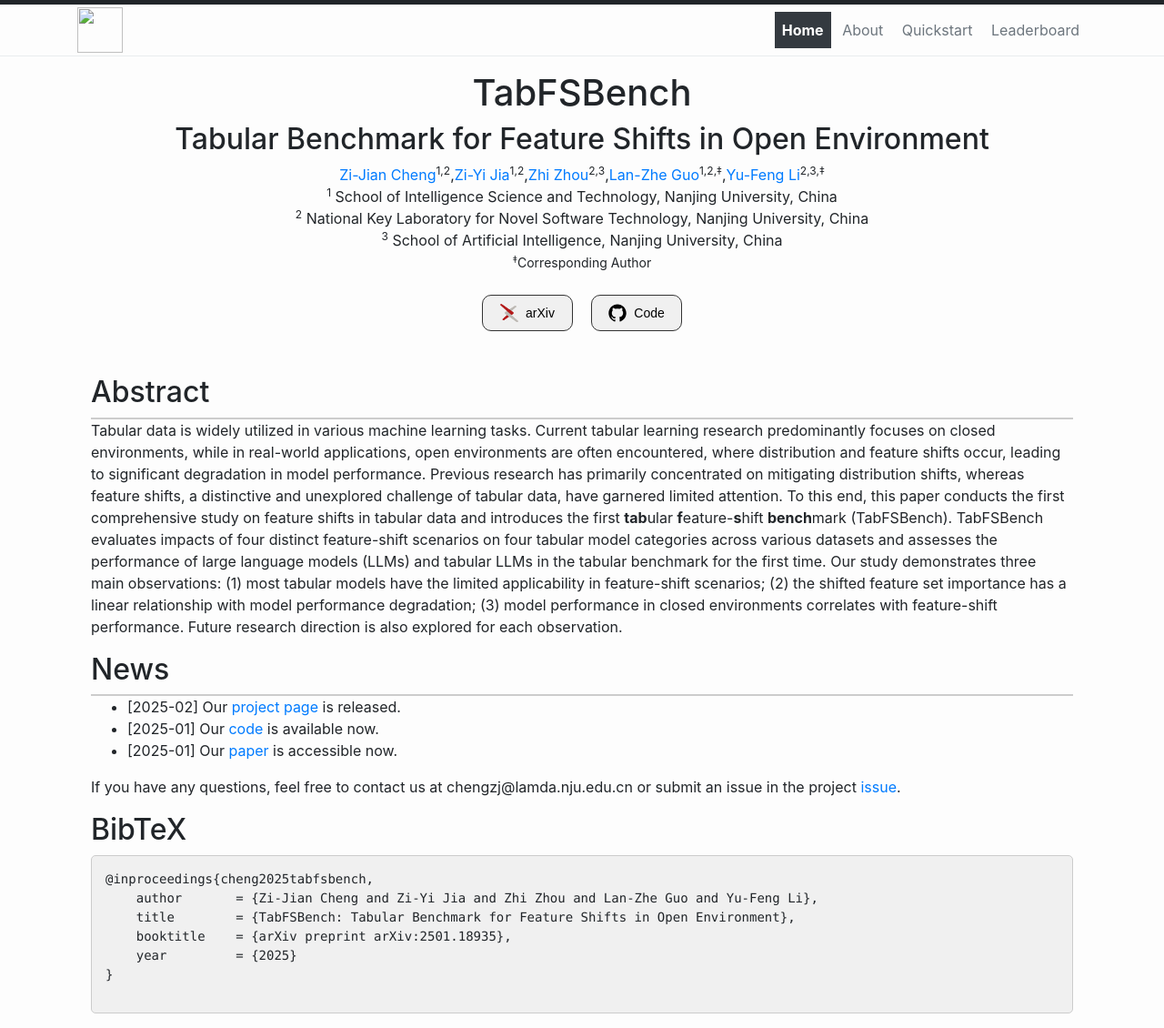
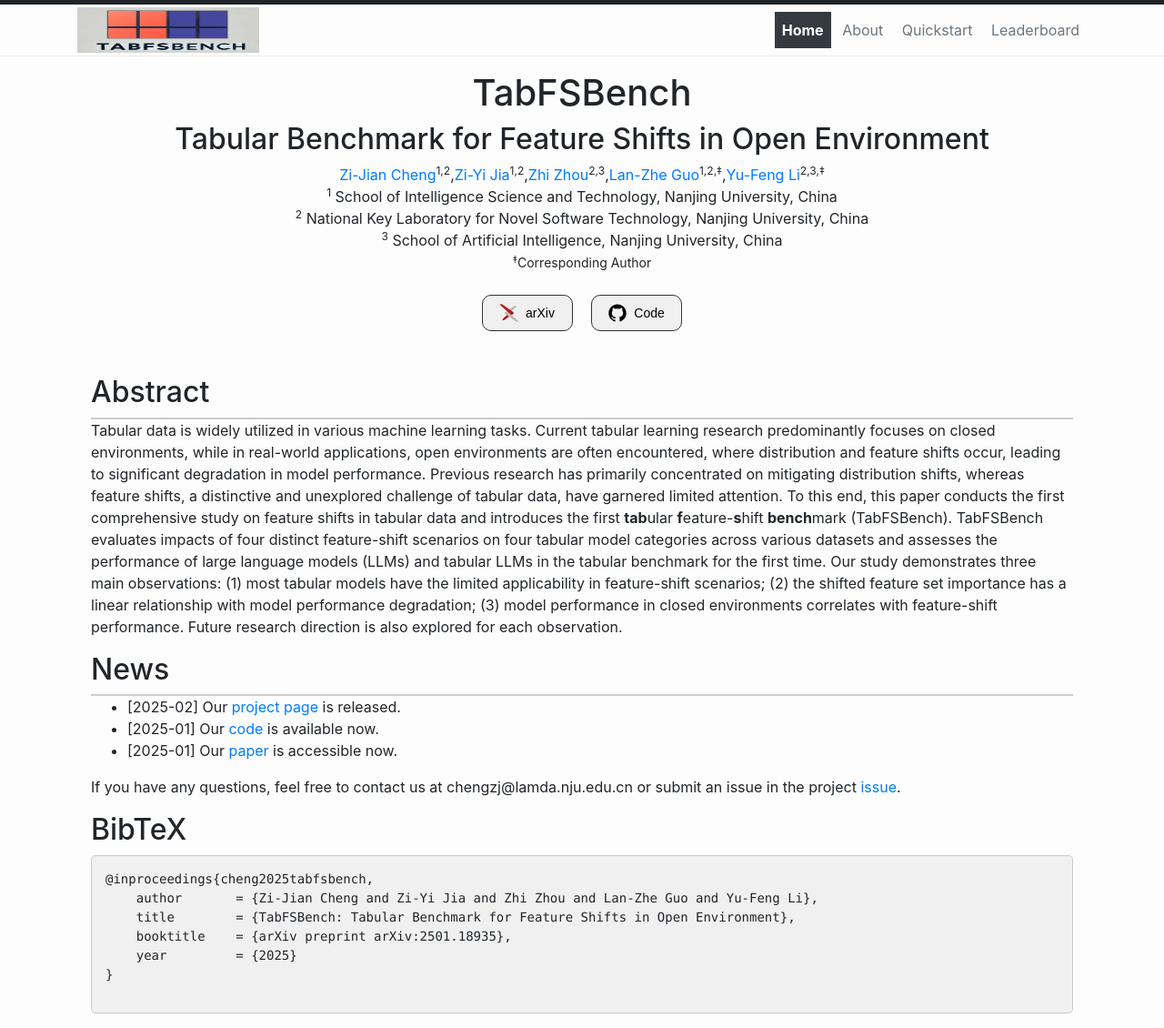
Before and after one commit to ClementCheng0217/Tab-index, a Jekyll site: the page built from index.html, in a window 1280 px wide. Shown: the whole page at 91% size. Built offline with Jekyll 4.4.1, drawn with Linux system fonts in a browser that asks for light colours; the list of posts is cut into pages by our own code.

Commit message:
Update header.html

```diff
--- a/_includes/header.html
+++ b/_includes/header.html
@@ -2,7 +2,7 @@
   <div id="nav-container" class="container position-relative d-flex justify-content-between align-items-center">
     {% assign default_paths = site.pages | map: "path" %}
     {% assign page_paths = site.header_pages | default: default_paths %}
-    <img src="Tab-index/_includes/1.png" width="50" height="50"/>
+    <img src="1.png" width="200" height="50"/>
 <!--     <a class="h4 m-0 text-dark" href="{{ "/" | relative_url }}"><img src="Tab-index/_includes/1.png" alt="tabfsbench" width="20" height="20"/></a> -->
 
     {% if page_paths %}
```
